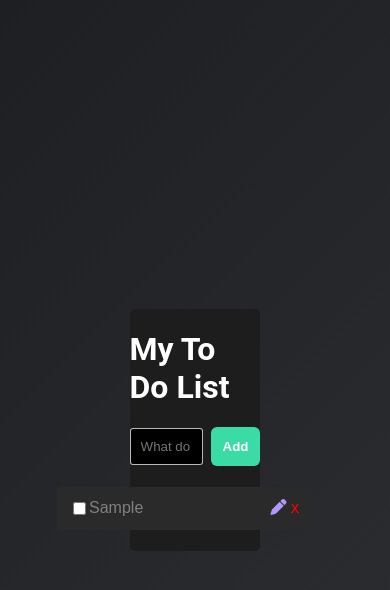
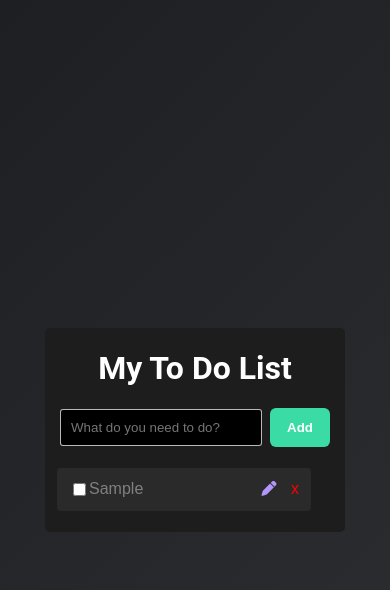
Before and after one commit to Kanuriganesh/todo_items, a website: page index.html in a window 390 px wide. Both pictures are taken after typing "Sample" into the empty fields and a click on the button "Add". Drawn offline with nearby package versions, Linux system fonts and the light colour scheme.

Commit message:
added changes

```diff
--- a/index.css
+++ b/index.css
@@ -85,3 +85,16 @@ button:hover{
 .checkElement {
      text-decoration: line-through;
 }
+
+
+@media screen and (max-width:950px) {
+    .card{
+    width: 35%;
+    border-radius: 4px;
+    display: flex;
+    flex-direction: column;
+    align-items: center;
+    border-radius: 5px;
+    min-width: 300px;
+   }
+}
--- a/index.js
+++ b/index.js
@@ -56,7 +56,7 @@ function renderListItems(){
                         <label class='${each.completed ? 'checkElement' :''}' style=color:${each.completed ?'white': 'gray'} for="${each.id}" id="para-${each.id}">${each?.value}</label>
                     </div>
                      <div>
-                          <i class="fa-solid fa-pen delete" onclick="updateTheItem('${each?.id}')"  id='update-${each.id}' style="color: #B197FC; marginRight:30px"></i>
+                          <i class="fa-solid fa-pen delete" onclick="updateTheItem('${each?.id}')"  id='update-${each.id}' style="color: #B197FC; margin-right:10px; font-size:15px"></i>
                          <span onclick="deleteTheItem('${each?.id}')" class="delete" id='delete-${each.id}' style="color:red"> x </span>
                      </div>
                 </div>
@@ -69,9 +69,10 @@ btnEl.addEventListener('click',function(){
     if(inputEl.value.trim()){
          if(editId){
              const Index = todoItems.findIndex(each => each.id === editId);
-             if(Index){
+             if(Index !== -1){
                    todoItems[Index].value= inputEl.value
              }
+             editId=''
          }
 
          else{
```
